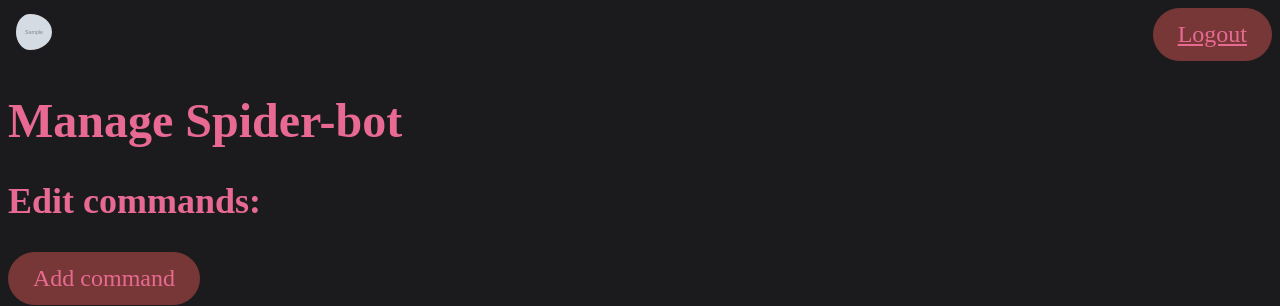
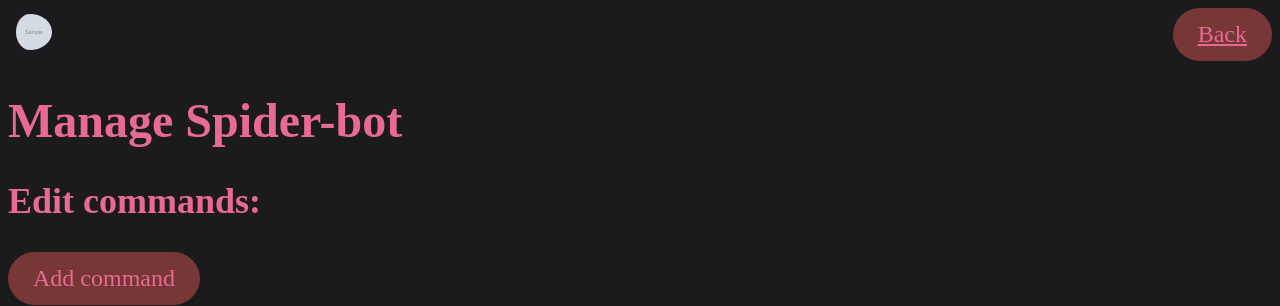
Before and after one commit to Yahya-Alkhosoussy/discord-bot-website, a Flask app: template templates/twitch/commands_dashboard.html in a window 1280 px wide. Shown: the top 306 px of the page. Run offline with Flask 3, Linux system fonts and the light colour scheme; the template is opened without the code that fills it: most values are stand-ins (such as "Sample title", 1, 10 or a date in 2020); grey boxes marked "Sample" are stand-in pictures.

Commit message:
changed and made a back button

```diff
--- a/templates/twitch/commands_dashboard.html
+++ b/templates/twitch/commands_dashboard.html
@@ -9,7 +9,7 @@
 
 {% block header_right %}
     <header>
-        <a class="back-button" href="{{ url_for('twitch_logout')}}">Logout</a>
+        <a class="back-button" href="{{ url_for('twitch_dashboard')}}">Back</a>
     </header>
 {% endblock %}
 
```
